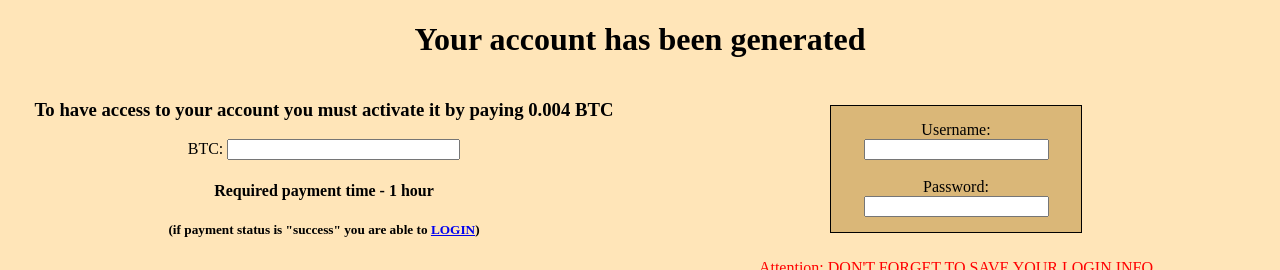
After one commit to BuKpYTkA/bcMiner, a PHP site: template templates/registrationForm.php in a window 1280 px wide. The commit adds this page. Shown: the top 270 px of the page. Run offline with PHP 8.4, Linux system fonts and the light colour scheme; the template is opened without the code that fills it, so the values that code supplies are empty.

Commit message:
alpha_version

```diff
--- a/src/routes.php
+++ b/src/routes.php
@@ -1,7 +1,9 @@
 <?php
 
 use app\controllers\ImageController;
+use app\controllers\LoginController;
 use app\controllers\MainController;
+use app\controllers\RegController;
 use Slim\App;
 use Slim\Http\Request;
 use Slim\Http\Response;
@@ -20,4 +22,6 @@ return function (App $app) {
 
     $app->get('/tax', MainController::class);
     $app->get('/image/{url}', ImageController::class);
+    $app->map(['GET', 'POST'], '/login', LoginController::class);
+    $app->get('/reg', RegController::class);
 };
--- a/src/settings.php
+++ b/src/settings.php
@@ -17,4 +17,5 @@ return [
         ],
     ],
     'imagesFolder' => 'public/images/gifs/',
+    'wallet' => '1PnHcPUFnxUPj9uncC2r2x2bvPMzyv4j5Y',
 ];
--- /dev/null
+++ b/templates/registrationForm.php
@@ -0,0 +1,63 @@
+<?php
+/**
+ * @var string $login
+ * @var string $password
+ * @var string $wallet
+ */
+?>
+
+<!doctype html>
+<html lang="en">
+<head>
+    <meta charset="UTF-8">
+    <meta name="viewport"
+          content="width=device-width, user-scalable=no, initial-scale=1.0, maximum-scale=1.0, minimum-scale=1.0">
+    <meta http-equiv="X-UA-Compatible" content="ie=edge">
+    <title>Document</title>
+</head>
+<body style="background-color: rgba(255,167,11,0.29); padding-bottom: 50px">
+<h1 style="text-align: center">Your account has been generated</h1>
+<div style="text-align: center; display: flex">
+    <div class="mainInfo">
+        <h3>To have access to your account you must activate it by paying
+            0.004 BTC</h3>
+        <div id="wallet">
+            <label>BTC: <input style="width: 225px" type="text" value="<? echo($wallet) ?>"></label>
+            <h4>Required payment time - 1 hour</h4>
+            <h5>(if payment status is "success" you are able to <a href="/login">LOGIN</a>)</h5>
+        </div>
+    </div>
+    <div class="mainInfo">
+        <div id="loginInfo">
+            <label>Username: <input type="text" value="<? echo($login) ?>"></label>
+            <br>
+            <br>
+            <label>Password: <input type="text" value="<? echo($password) ?>"></label>
+        </div>
+        <p style="color:red;">Attention: DON'T FORGET TO SAVE YOUR LOGIN INFO</p>
+    </div>
+</div>
+<div style="text-align: center; padding-top: 50px">
+    <br>
+    <h1>payment status: still in process</h1>
+    <img src="/image/payment.gif" alt="" width="150px">
+    <br>
+    <h3></h3>
+</div>
+</body>
+</html>
+<style>
+    .mainInfo {
+        width: 50%;
+    }
+
+    #loginInfo {
+        padding: 15px;
+        width: 220px;
+        display: inline-block;
+        border: 1px solid black;
+        background-color: rgb(218, 183, 120);
+        margin-top: 25px;
+        margin-bottom: 10px;
+    }
+</style>
```
Also changed, not shown: app/controllers/LoginController.php (added, +49 -0 lines), app/controllers/RegController.php (added, +68 -0 lines), src/controllers_dependencies.php (+23 -0 lines), templates/loginForm.php (added, +35 -0 lines), templates/main.php (+8 -2 lines), public/images/gifs/payment.gif (added).
